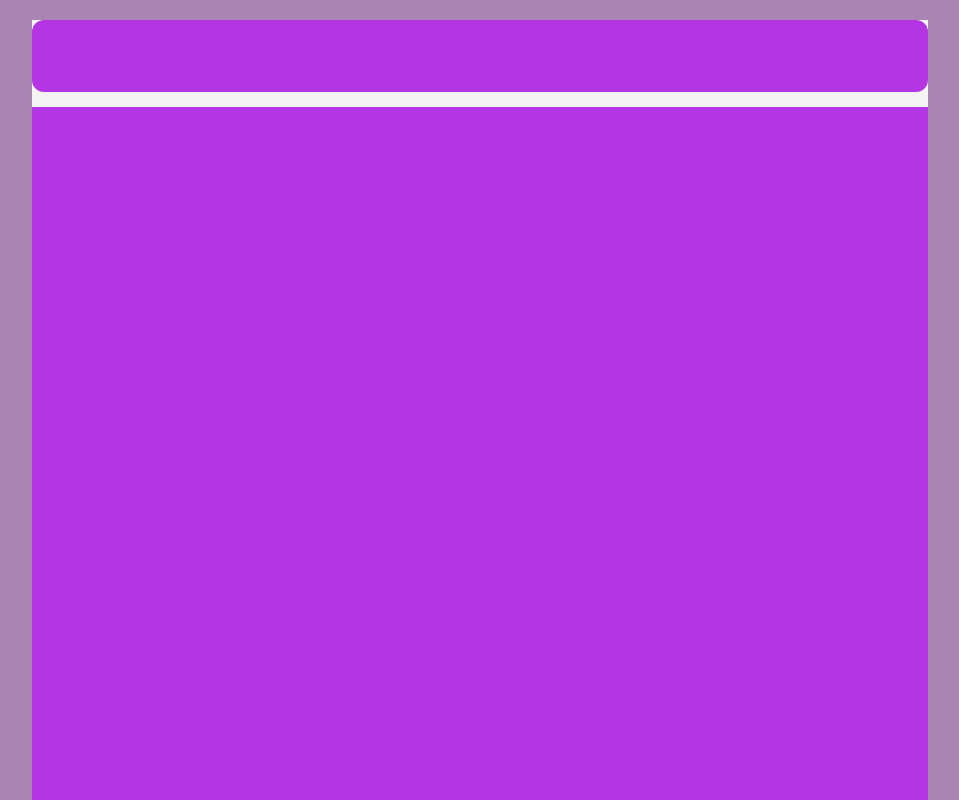
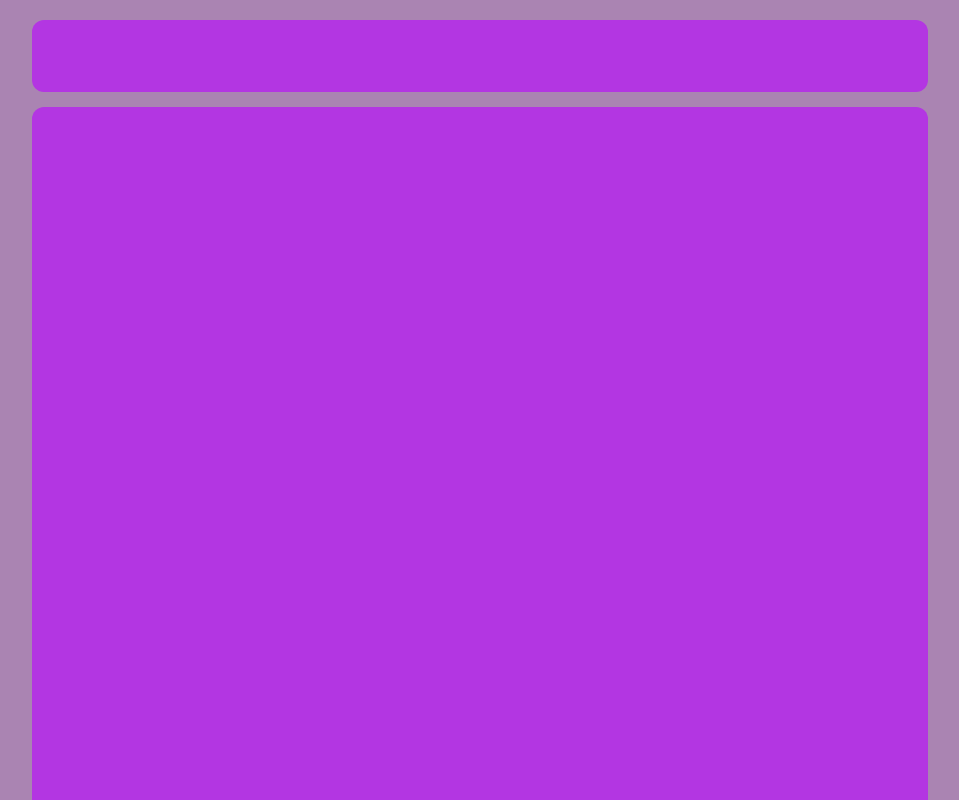
Before and after one commit to voluebube293-arch/WireFrame, a plain HTML site: page index.html in a window 1280 px wide. Shown: the top 800 px of the page, without its empty margins (160-1119 px from the left). Drawn offline with Linux system fonts and the light colour scheme.

Commit message:
edited the file

```diff
--- a/style.css
+++ b/style.css
@@ -13,7 +13,7 @@ body {
     max-width: 1100px;
     min-width: 500px;
     margin: 20px auto;
-    background-color: #f4f4f4;
+    background-color: #aa84b2;
 }
 
 .header {
@@ -28,6 +28,7 @@ body {
     height: 939px;
     background-color: #B336E2;
     margin-bottom: 15px;
+    border-radius: 12px;
 }
 
 .footer {
```
